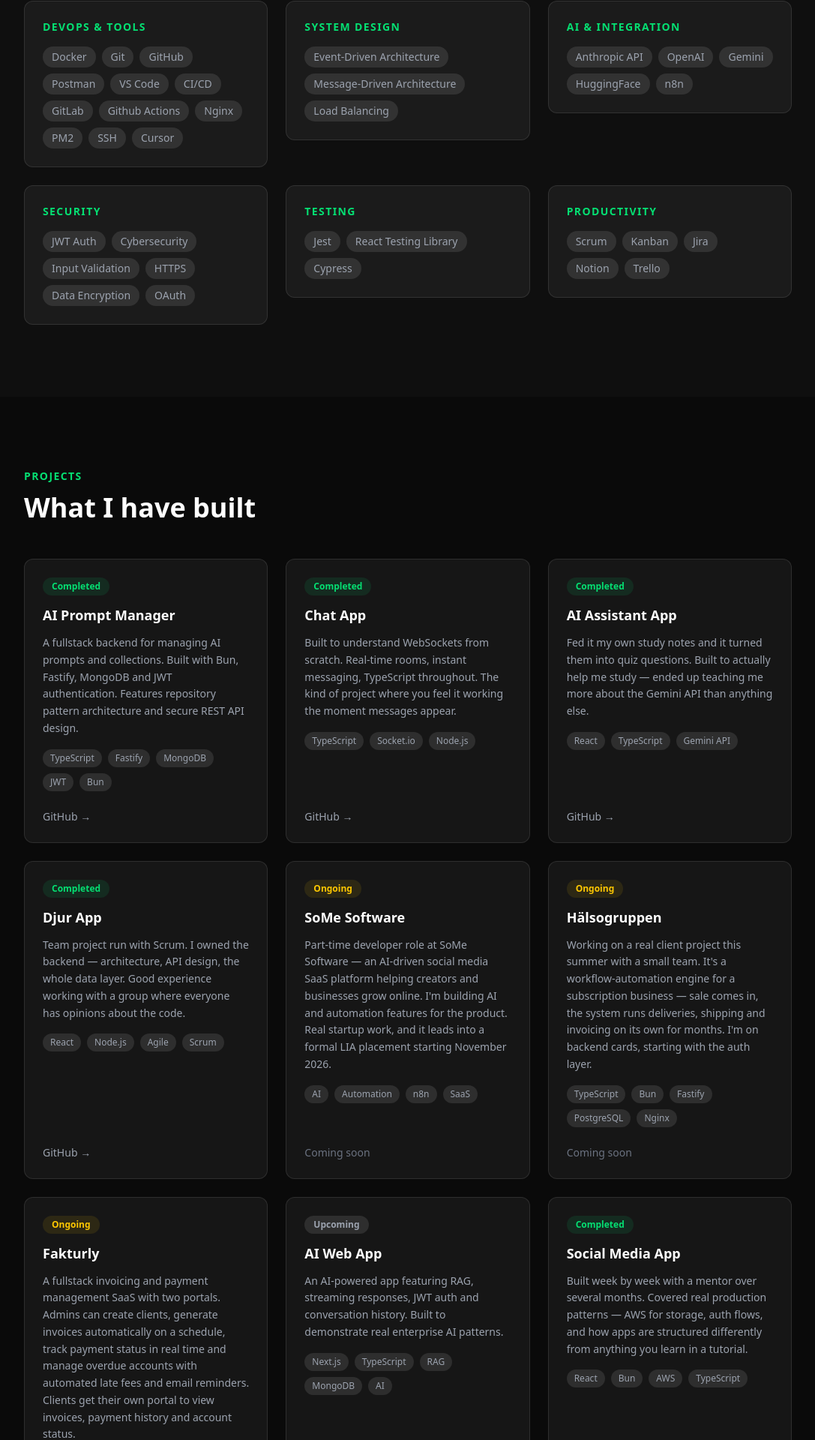
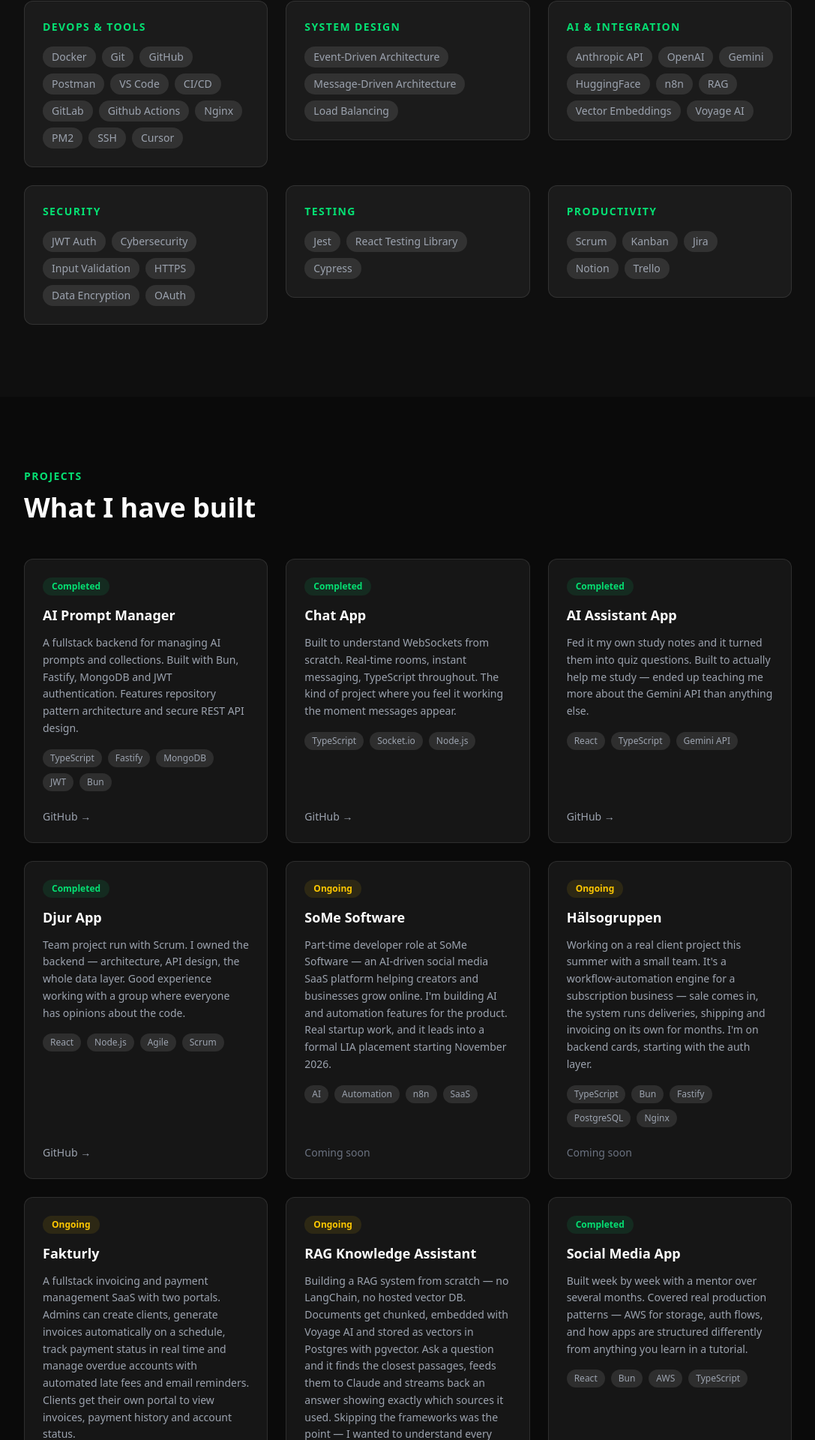
Before and after one commit to devinder-dev/portfolio, a Next.js app: page / in a window 1280 px wide. Shown: the part 1989-3909 px from the top of the page at 75% size, without its empty margins (96-1183 px from the left). Built offline with nearby package versions, Linux system fonts and the light colour scheme.

Commit message:
feat: replace AI Web App with RAG Knowledge Assistant, add RAG/vector skills

```diff
--- a/src/data/projects.ts
+++ b/src/data/projects.ts
@@ -63,13 +63,13 @@ export const projects = [
     status: "ongoing",
   },
   {
-    title: "AI Web App",
+    title: "RAG Knowledge Assistant",
     description:
-      "An AI-powered app featuring RAG, streaming responses, JWT auth and conversation history. Built to demonstrate real enterprise AI patterns.",
-    tags: ["Next.js", "TypeScript", "RAG", "MongoDB", "AI"],
+      "Building a RAG system from scratch — no LangChain, no hosted vector DB. Documents get chunked, embedded with Voyage AI and stored as vectors in Postgres with pgvector. Ask a question and it finds the closest passages, feeds them to Claude and streams back an answer showing exactly which sources it used. Skipping the frameworks was the point — I wanted to understand every step instead of trusting a black box.",
+    tags: ["TypeScript", "Next.js", "Fastify", "PostgreSQL", "pgvector", "Claude API"],
     github: "",
     live: "",
-    status: "upcoming",
+    status: "ongoing",
   },
   {
     title: "Social Media App",
--- a/src/data/skills.ts
+++ b/src/data/skills.ts
@@ -9,7 +9,7 @@ export const skills = [
   },
   {
     category: "Databases",
-    items: ["MongoDB", "PostgreSQL", "Redis"],
+    items: ["MongoDB", "PostgreSQL", "Redis", "Supabase", "pgvector"],
   },
   {
     category: "DevOps & Tools",
@@ -21,7 +21,7 @@ export const skills = [
   },
   {
     category: "AI & Integration",
-    items: ["Anthropic API", "OpenAI", "Gemini", "HuggingFace", "n8n"],
+    items: ["Anthropic API", "OpenAI", "Gemini", "HuggingFace", "n8n", "RAG", "Vector Embeddings", "Voyage AI"],
   },
   {
     category: "Security",
```
